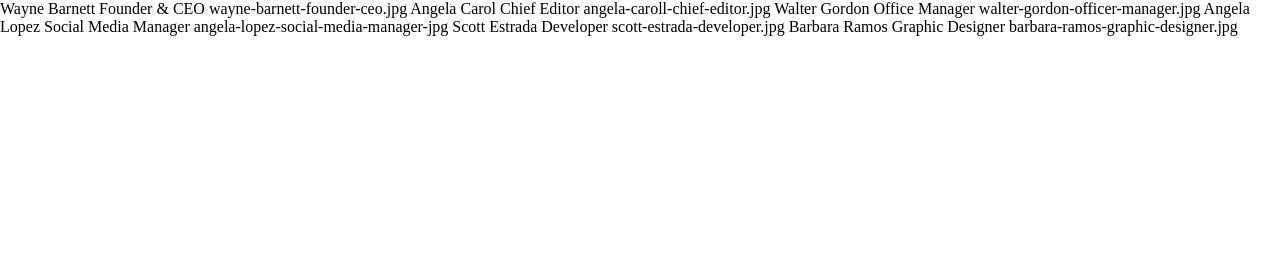
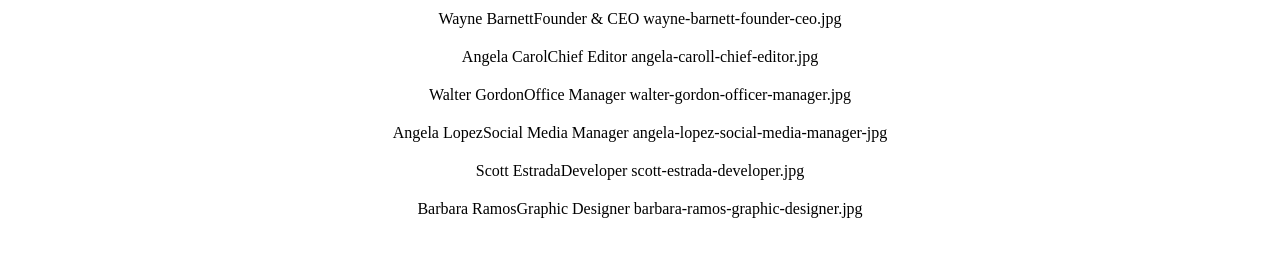
Before and after one commit to Frah01/js-our-team, a plain HTML site: page index.html in a window 1280 px wide. Drawn offline with Linux system fonts and the light colour scheme.

Commit message:
Milestone 3 completa esercizio completo

```diff
--- a/css/style.css
+++ b/css/style.css
@@ -8,4 +8,11 @@
     width: 100%;
     display: flex;
     flex-direction: column;
+    justify-content: center;
+    align-items: center;
+
 }
+
+.card {
+    padding: 10px;
+}
--- a/js/script.js
+++ b/js/script.js
@@ -32,13 +32,12 @@ let team = [
 
 ]
 
+let container = document.getElementById('content')
+
 
 for(let i=0; i<team.length; i++){
     let teams = team[i];
-    document.getElementById('content').innerHTML += (`${teams.name} ${teams.role} ${teams.image} ${" "}`)
+    let element = `<div class="content card">${teams.name}${teams.role} ${teams.image}</div>`
+    container.innerHTML += element
+    console.log(`${teams.name} ${teams.role} ${teams.image}`)
 }
-
-// for(let key in team){
-//
-//     console.log(team[key])
-// }
```
